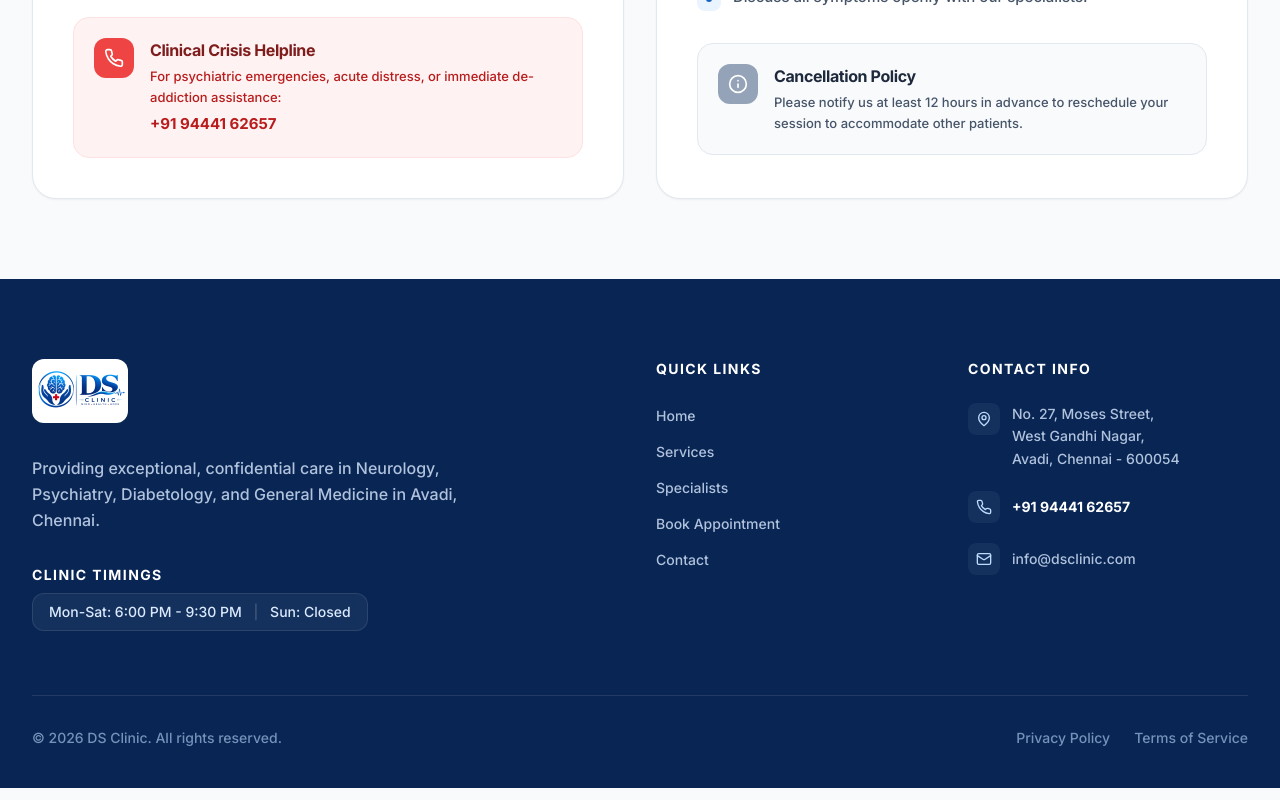
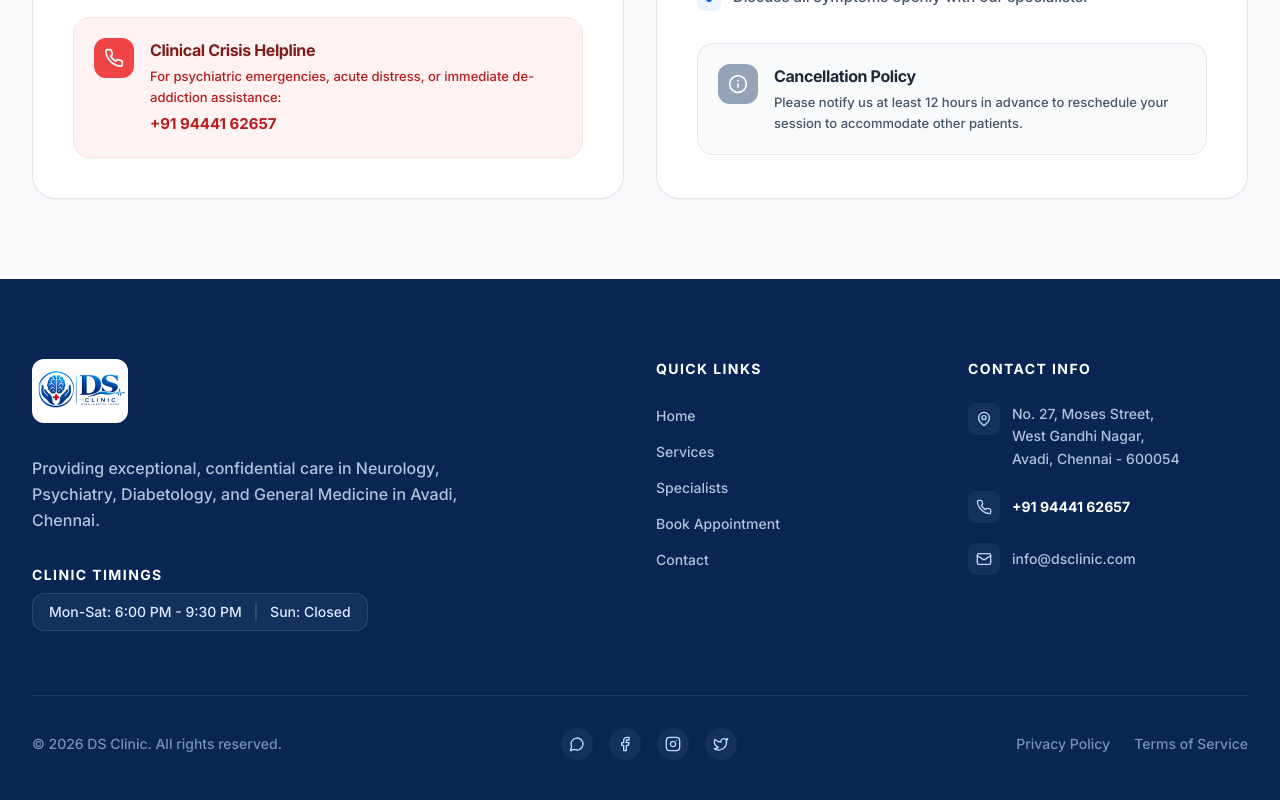
Before and after one commit to Arunkumar200103/DentalCare, a React (Vite) app: page /book-appointment in a window 1280 px wide. Shown: the part 1743-2543 px from the top of the page. Built offline with nearby package versions, Linux system fonts and the light colour scheme.

Commit message:
whatsapp updated

```diff
--- a/src/components/AppointmentForm.tsx
+++ b/src/components/AppointmentForm.tsx
@@ -15,6 +15,21 @@ const AppointmentForm = () => {
 
   const handleSubmit = (e: React.FormEvent) => {
     e.preventDefault();
+
+    const message = `*New Appointment Request*
+*Name:* ${formData.name}
+*Email:* ${formData.email}
+*Phone:* ${formData.phone}
+*Service:* ${formData.service}
+*Doctor:* ${formData.doctor || 'No preference'}
+*Date:* ${formData.date}
+*Time:* ${formData.time}`;
+
+    const whatsappNumber = '919444162657'; // Clinic phone number
+    const whatsappUrl = `https://wa.me/${whatsappNumber}?text=${encodeURIComponent(message)}`;
+
+    window.open(whatsappUrl, '_blank');
+
     console.log('Appointment booked:', formData);
     setShowSuccess(true);
     setTimeout(() => setShowSuccess(false), 5000);
--- a/src/components/Footer.tsx
+++ b/src/components/Footer.tsx
@@ -1,6 +1,6 @@
 import React from 'react';
 import { Link } from 'react-router-dom';
-import { MapPin, Phone, Mail } from 'lucide-react';
+import { MapPin, Phone, Mail, Facebook, Instagram, Twitter, MessageCircle } from 'lucide-react';
 
 const Footer = () => {
   return (
@@ -64,10 +64,26 @@ const Footer = () => {
           </div>
         </div>
 
-        <div className="border-t border-white/10 pt-8 flex flex-col sm:flex-row justify-between items-center gap-4">
+        <div className="border-t border-white/10 pt-8 flex flex-col md:flex-row justify-between items-center gap-6">
           <p className="text-blue-200/60 text-sm font-medium">
             &copy; {new Date().getFullYear()} DS Clinic. All rights reserved.
           </p>
+
+          <div className="flex space-x-4">
+            <a href="https://wa.me/919444162657" target="_blank" rel="noreferrer" className="w-8 h-8 rounded-full bg-white/5 flex items-center justify-center text-blue-200 hover:bg-green-500 hover:text-white transition-all duration-300" title="WhatsApp">
+              <MessageCircle size={16} />
+            </a>
+            <a href="#" className="w-8 h-8 rounded-full bg-white/5 flex items-center justify-center text-blue-200 hover:bg-blue-600 hover:text-white transition-all duration-300" title="Facebook">
+              <Facebook size={16} />
+            </a>
+            <a href="#" className="w-8 h-8 rounded-full bg-white/5 flex items-center justify-center text-blue-200 hover:bg-pink-600 hover:text-white transition-all duration-300" title="Instagram">
+              <Instagram size={16} />
+            </a>
+            <a href="#" className="w-8 h-8 rounded-full bg-white/5 flex items-center justify-center text-blue-200 hover:bg-blue-400 hover:text-white transition-all duration-300" title="Twitter">
+              <Twitter size={16} />
+            </a>
+          </div>
+
           <div className="flex space-x-6">
             <Link to="#" className="text-blue-200/60 hover:text-white text-sm transition-colors font-medium">
               Privacy Policy
--- a/src/pages/Contact.tsx
+++ b/src/pages/Contact.tsx
@@ -17,6 +17,17 @@ const Contact = () => {
 
   const handleSubmit = (e: React.FormEvent) => {
     e.preventDefault();
+
+    const message = `*New Contact Form Message*
+*Name:* ${formData.name}
+*Email:* ${formData.email}
+*Message:* ${formData.message}`;
+
+    const whatsappNumber = '919444162657'; // Clinic phone number
+    const whatsappUrl = `https://wa.me/${whatsappNumber}?text=${encodeURIComponent(message)}`;
+
+    window.open(whatsappUrl, '_blank');
+
     console.log('Contact form submitted:', formData);
     setShowSuccess(true);
     setTimeout(() => setShowSuccess(false), 5000);
```
